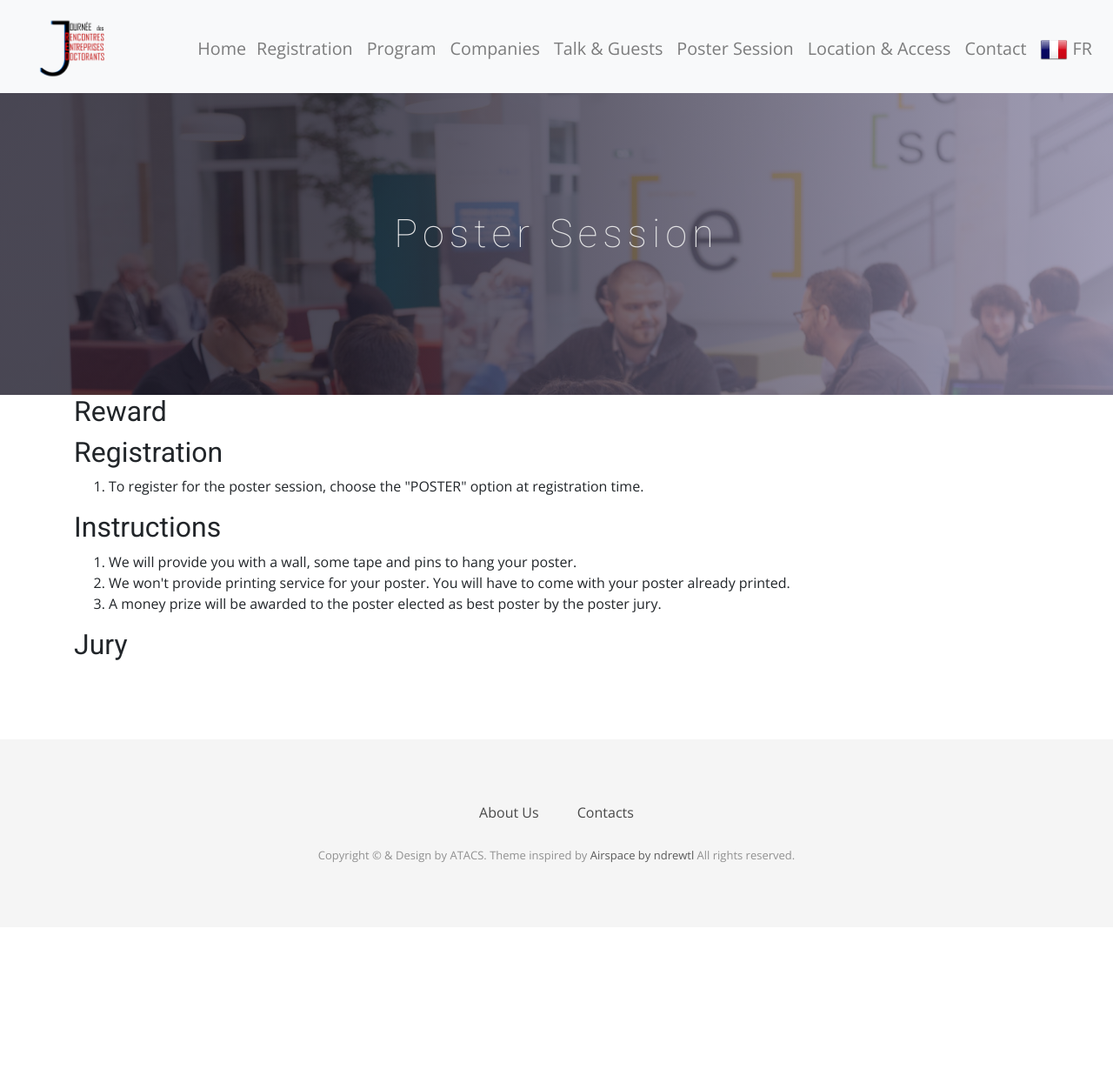
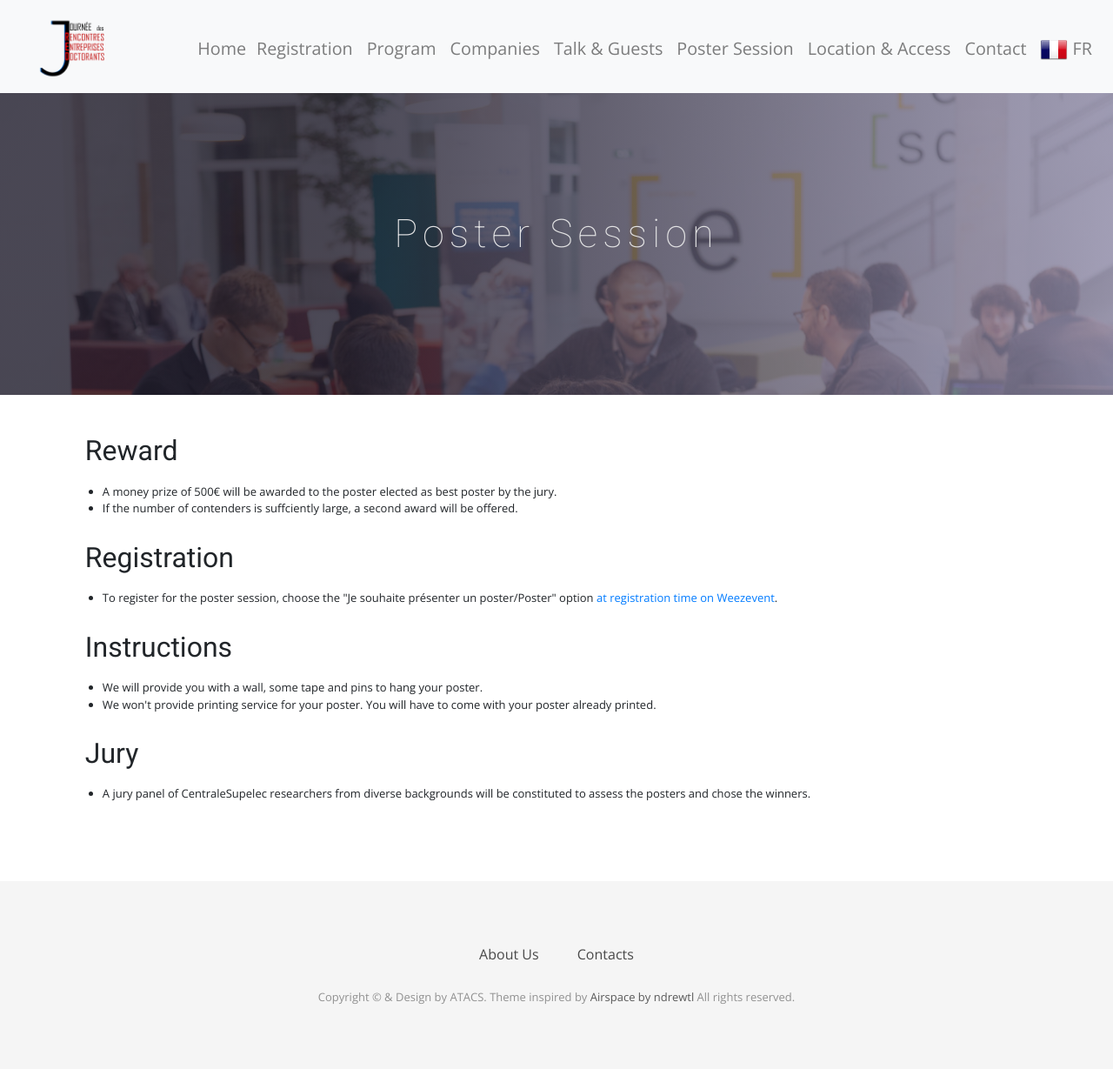
Before and after one commit to caradoc-paris-saclay/caradoc, a Jekyll site: the page built from assets/en/poster.html, in a window 1280 px wide. Shown: the whole page at 87% size. Built offline with Jekyll 4.4.1, drawn with Linux system fonts in a browser that asks for light colours; some web fonts are replaced; before the commit the page ends 1066 px from its top, so only the background shows below that.

Commit message:
Updated the poster section

```diff
--- a/assets/css/airspace.css
+++ b/assets/css/airspace.css
@@ -574,7 +574,7 @@ header a.navbar-lang {
 #poster h2 {
   /*font-size: 28px;
   font-weight: 600;*/
-  margin-bottom: 30px;
+  margin-bottom: 2vh  ;
   display: flex;
   align-items: left;
   justify-content: left;
@@ -584,7 +584,7 @@ header a.navbar-lang {
     padding-left: 20px;
     font-size: 13px;
     /*color: #8d8f92;*/
-    margin-bottom: 20px;
+    margin-bottom: 3vh;
     text-align: justify;
     text-justify: inter-word;
     list-style-type: disc;
--- a/assets/en/poster.html
+++ b/assets/en/poster.html
@@ -17,34 +17,44 @@ permalink: /poster_en/
     </div>
 </section>
     <!-- Portfolio Start -->
-<section if="poster">
+<section id="poster">
   <div class="container">
-    <div class="block">
+    <div class="block top">
       <h2>Reward</h2>
+      <ul>
+        <li>
+          A money prize of 500€ will be awarded to the poster elected as best poster by the jury.
+        </li>
+        <li>
+          If the number of contenders is suffciently large, a second award will be offered.
+        </li>
+      </ul>
   </div>
    <div class="block">
       <h2>Registration</h2>
-      <ol>
+      <ul>
         <li>
-          To register for the poster session, choose the "POSTER" option at registration time.
+          To register for the poster session, choose the "Je souhaite présenter un poster/Poster" option <a href="{{ site.baseurl }}{% link assets/en/registration.html %}">at registration time on Weezevent</a>.
         </li>
-      </ol>
+      </ul>
   </div>
     <div class="block">
       <h2>Instructions</h2>
-      <ol>
+      <ul>
         <li>
           We will provide you with a wall, some tape and pins to hang your poster.
         </li>
         <li>
           We won't provide printing service for your poster. You will have to come with your poster already printed.
         </li>
-        <li>
-          A money prize will be awarded to the poster elected as best poster by the poster jury.
-        </li>
-      </ol>
+      </ul>
   </div>
   <div class="block">
       <h2>Jury</h2>
+      <ul>
+        <li>
+          A jury panel of CentraleSupelec researchers from diverse backgrounds will be constituted to assess the posters and chose the winners.
+        </li>
+      </ul>
   </div>
 </section>
```
Also changed, not shown: poster.html (+12 -3 lines).
